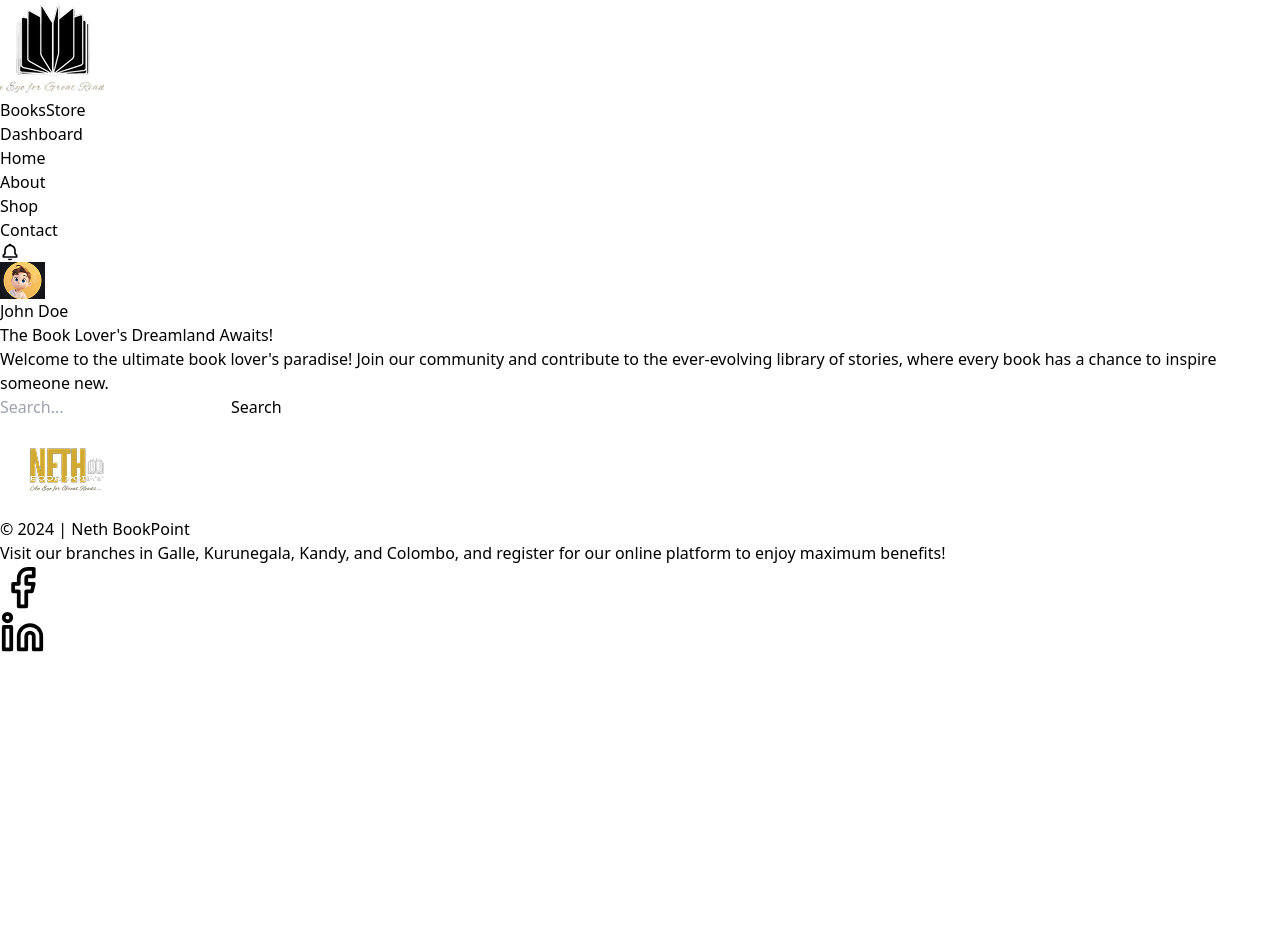
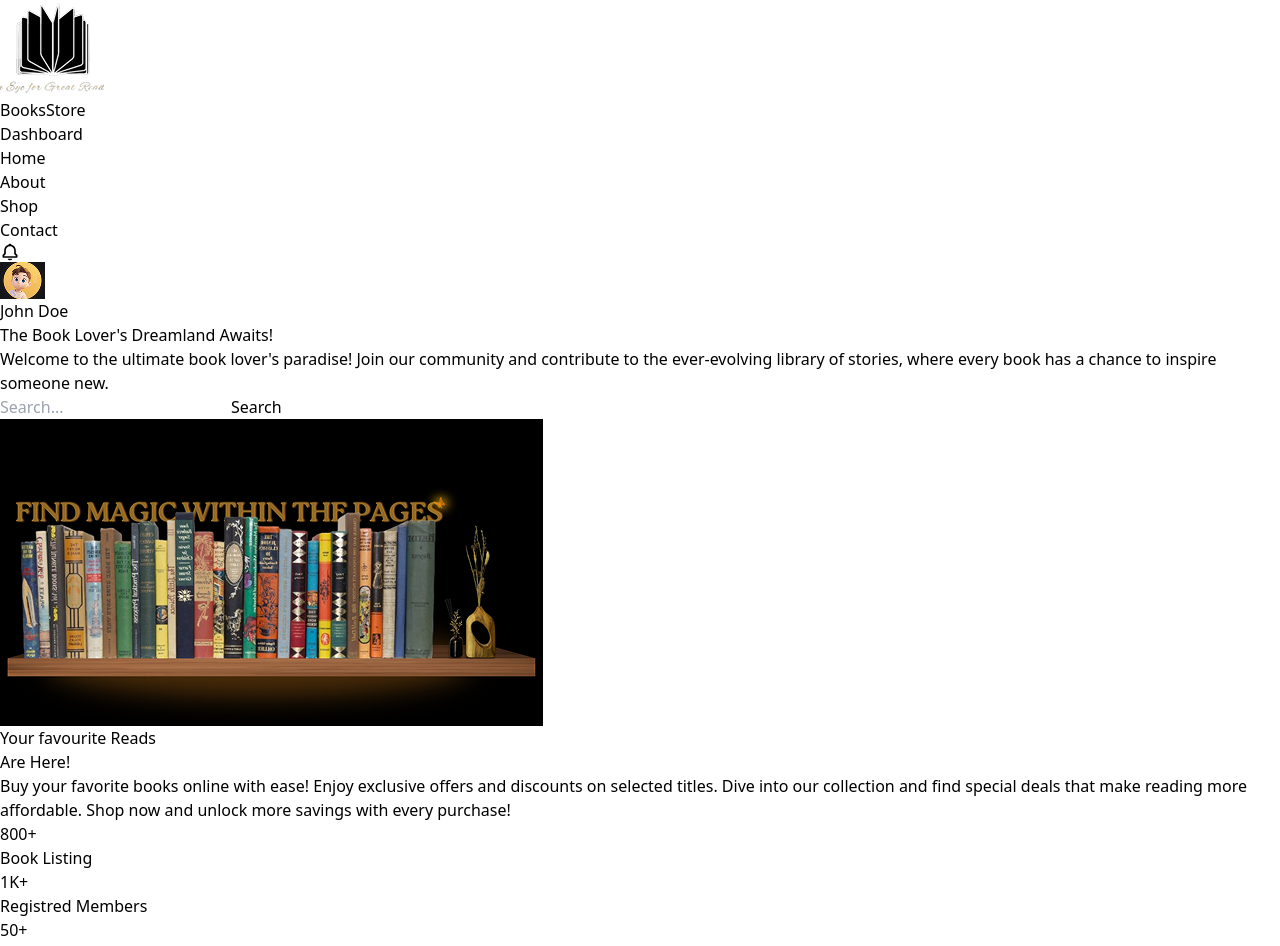
Before and after one commit to NusratTabassum3/Dashboard_ProjectClass, a React (Vite) app: page / in a window 1280 px wide. Shown: the top 946 px of the page. Before the commit the page ends 800 px from the top, so only its background shows below. Built offline with nearby package versions, Linux system fonts and the light colour scheme.

Commit message:
bookbuy section done

```diff
--- a/src/Home.jsx
+++ b/src/Home.jsx
@@ -1,9 +1,9 @@
 import HeroSection from "./frontend/home/HeroSection";
-
+import BookBuy from "./frontend/home/BookBuy";
 function Home() {
   return (
     <div>
-      <HeroSection />{" "}
+      <HeroSection /> <BookBuy />
     </div>
   );
 }
--- /dev/null
+++ b/src/frontend/home/BookBuy.jsx
@@ -0,0 +1,41 @@
+import React from "react";
+import BookBuyNumber from "./BookBuyNumber";
+
+export default function BookBuy() {
+  return (
+    <div className="bg-black text-white">
+      <div className="w-full flex px-5 py-10">
+        <div className="w-1/2">
+          <img src="/BookBuy.png" alt="" className=" " />
+        </div>
+
+        <div className="flex flex-col justify-center  gap-4 w-1/2">
+          <h1 className="text-3xl">
+            Your favourite{" "}
+            <span className="text-[#CA891D]">
+              Reads <br />
+              Are Here!
+            </span>
+          </h1>
+
+          <p className="text-sm">
+            Buy your favorite books online with ease! Enjoy exclusive offers and
+            discounts on selected titles. Dive into our collection and find
+            special deals that make reading more affordable. Shop now and unlock
+            more savings with every purchase!
+          </p>
+
+          <div className="flex items-center justify-between mt-4 mb-4">
+            <BookBuyNumber number="800+" name="Book Listing" />
+            <BookBuyNumber number="1K+" name="Registred Members" />
+            <BookBuyNumber number="50+" name="Branch Count" />
+          </div>
+
+          <button className="border border-yellow-600 py-2 px-6 rounded-md w-fit">
+            Explore me
+          </button>
+        </div>
+      </div>
+    </div>
+  );
+}
--- /dev/null
+++ b/src/frontend/home/BookBuyNumber.jsx
@@ -0,0 +1,14 @@
+import React from "react";
+
+function BookBuyNumber({ number, name }) {
+  return (
+    <div>
+      <div className="flex flex-col justify-center text-[#CA891D] ">
+        <div className="text-2xl">{number}</div>
+        <div className="text-sm">{name}</div>
+      </div>
+    </div>
+  );
+}
+
+export default BookBuyNumber;
--- a/src/frontend/home/Footer.jsx
+++ b/src/frontend/home/Footer.jsx
@@ -13,7 +13,7 @@ export default function Footer() {
             © 2024 <span className="underline "> | Neth BookPoint</span>
           </p>
 
-          <p className="text-yellow-200">
+          <p className="text-[#CA891D]">
             Visit our branches in Galle, Kurunegala, Kandy, and Colombo, and
             register for our online platform to enjoy maximum benefits!
           </p>
```
Also changed, not shown: public/BookBuy.png (added).
